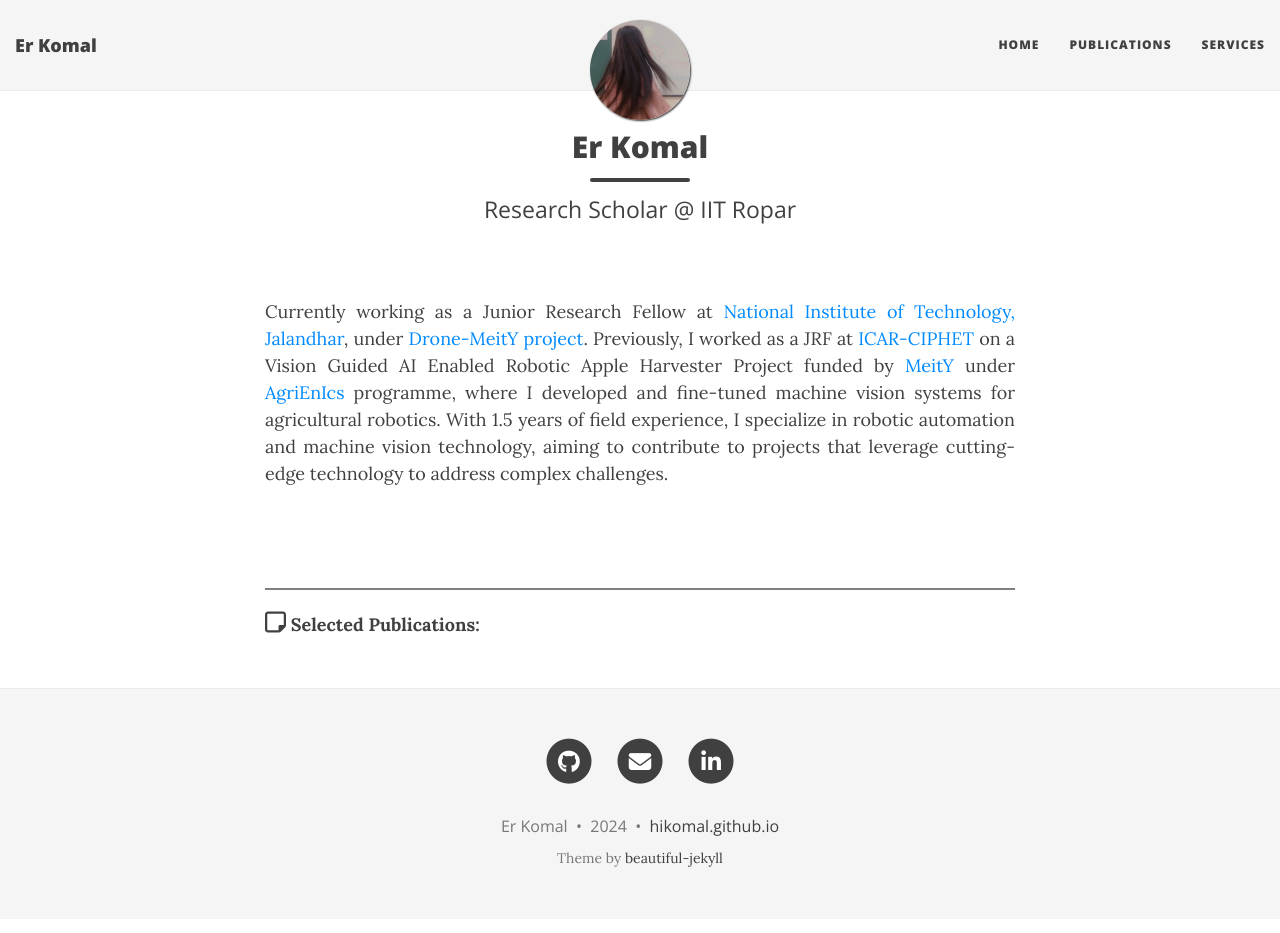
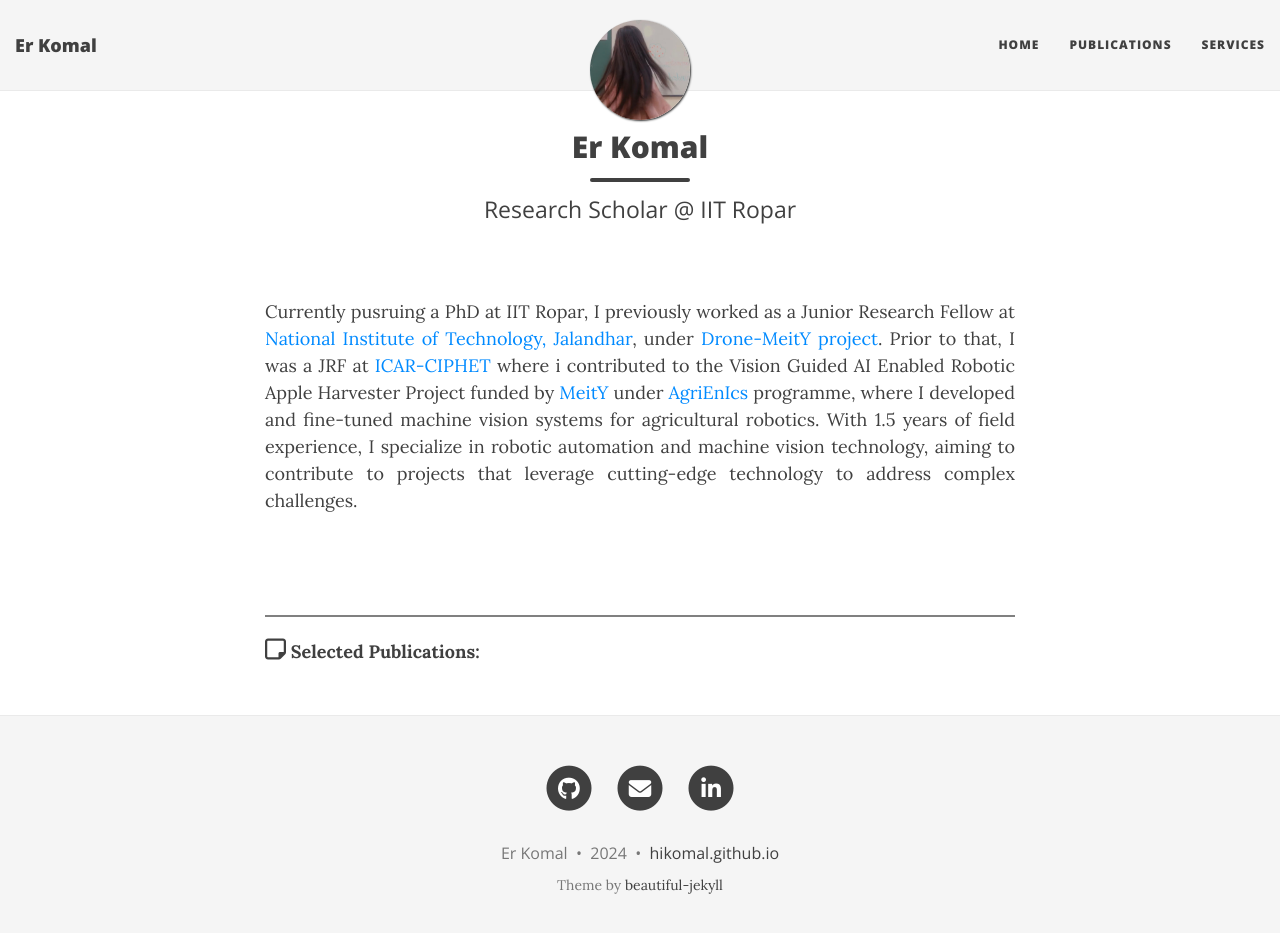
Before and after one commit to hikomal/hikomal.github.io, a Jekyll site: the page built from index.html, in a window 1280 px wide and 946 px high. Shown: the top 933 px of the window. Built offline with Jekyll 4.4.1, drawn with Linux system fonts in a browser that asks for light colours; nearby versions of some CDN libraries; the list of posts is cut into pages by our own code.

Commit message:
Update index.html

```diff
--- a/index.html
+++ b/index.html
@@ -19,7 +19,7 @@ use-site-title: false
 </head>
 
 <br>
-<p>Currently working as a Junior Research Fellow at <a href="https://www.nitj.ac.in/">National Institute of Technology, Jalandhar</a>, under <a href="https://drone-nitj.infinityfreeapp.com/index.html/">Drone-MeitY project</a>. Previously, I worked as a JRF at <a href="https://ciphet.icar.gov.in/">ICAR-CIPHET</a> on a Vision Guided AI Enabled Robotic Apple Harvester Project funded by <a href="https://www.meity.gov.in/">MeitY</a> under <a href="https://www.agrienics.in/">AgriEnIcs</a> programme, where I developed and fine-tuned machine vision systems for agricultural robotics. With 1.5 years of field experience, I specialize in robotic automation and machine vision technology, aiming to contribute to projects that leverage cutting-edge technology to address complex challenges.</p>
+<p>Currently pusruing a PhD at IIT Ropar, I previously worked as a Junior Research Fellow at <a href="https://www.nitj.ac.in/">National Institute of Technology, Jalandhar</a>, under <a href="https://drone-nitj.infinityfreeapp.com/index.html/">Drone-MeitY project</a>. Prior to that, I was a JRF at <a href="https://ciphet.icar.gov.in/">ICAR-CIPHET</a> where i contributed to the Vision Guided AI Enabled Robotic Apple Harvester Project funded by <a href="https://www.meity.gov.in/">MeitY</a> under <a href="https://www.agrienics.in/">AgriEnIcs</a> programme, where I developed and fine-tuned machine vision systems for agricultural robotics. With 1.5 years of field experience, I specialize in robotic automation and machine vision technology, aiming to contribute to projects that leverage cutting-edge technology to address complex challenges.</p>
 <br>
 
 <br>
```
